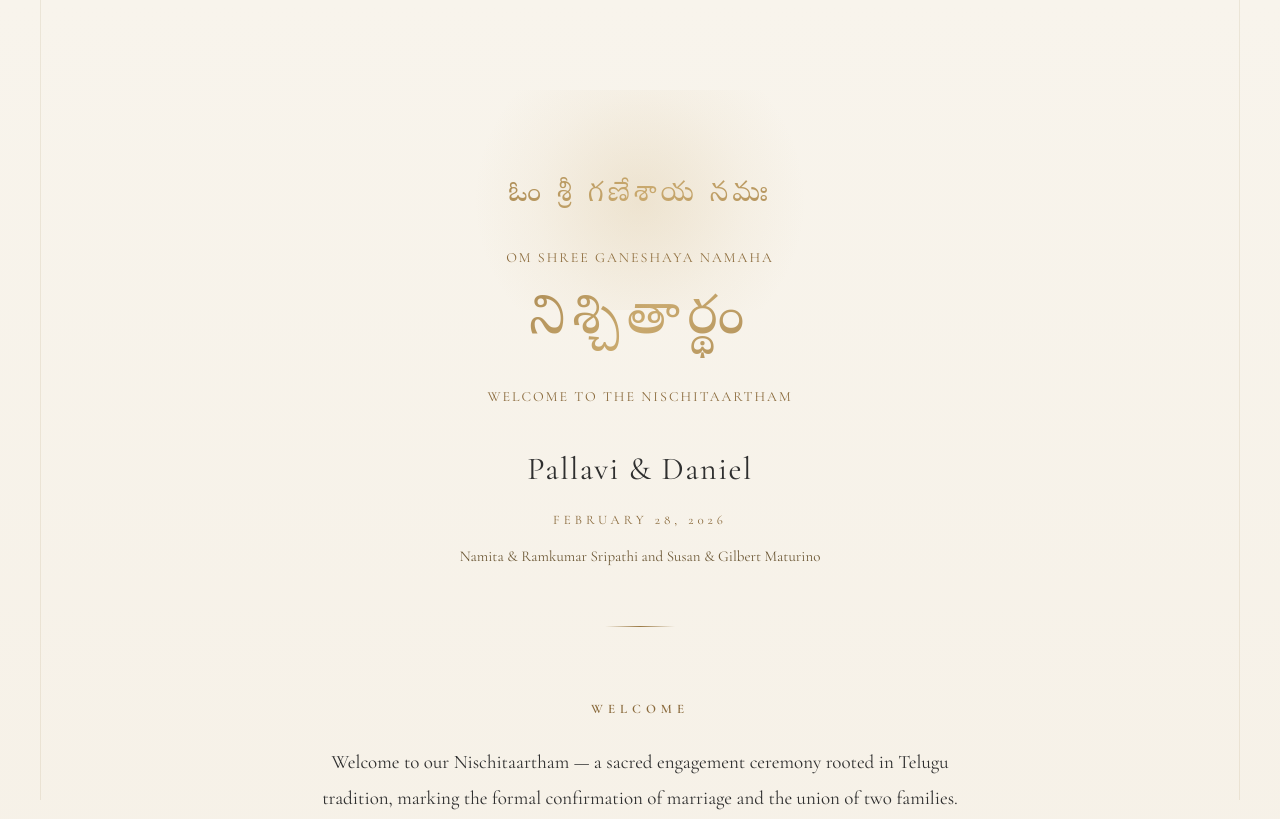
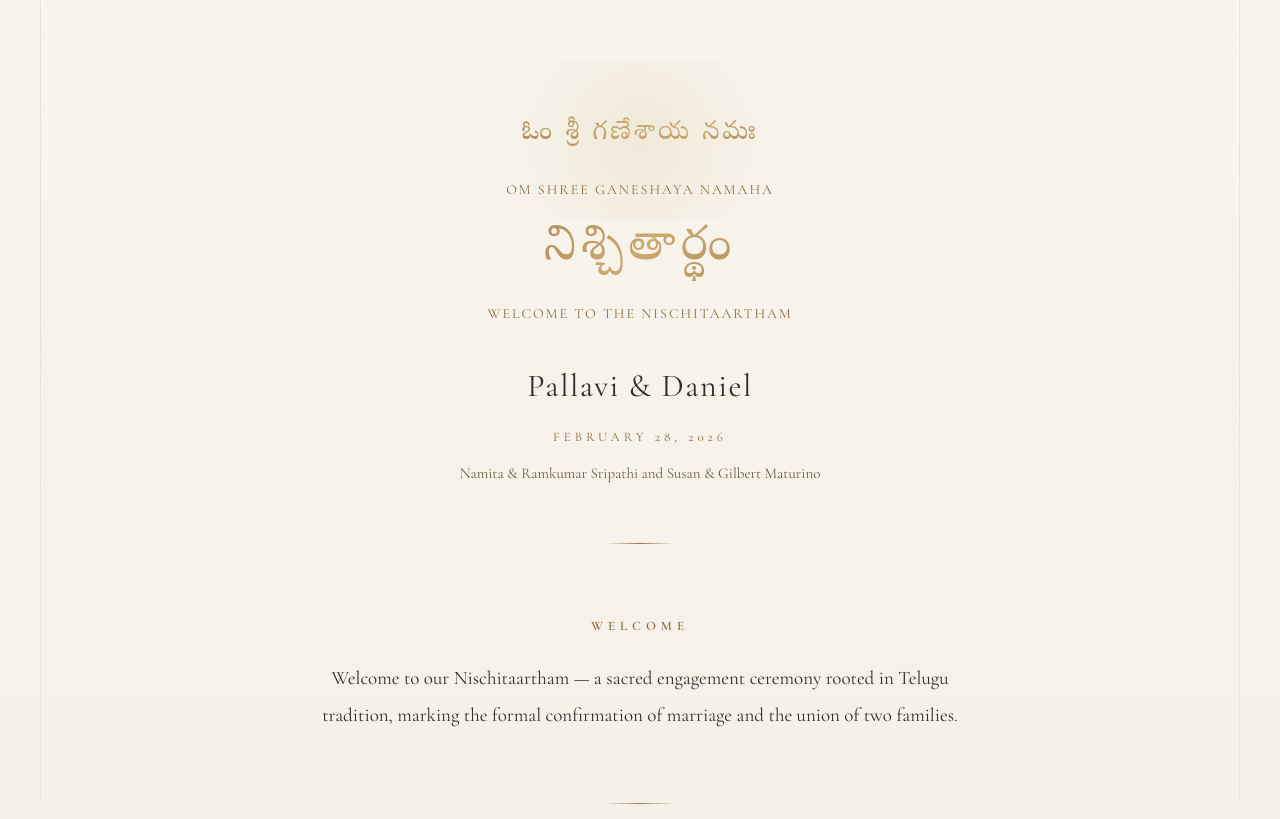
Before and after one commit to kitkatkira/pallavianddaniel, a plain HTML site: page index.html in a window 1280 px wide. Shown: the top 819 px of the page. Drawn offline with nearby package versions, Linux system fonts and the light colour scheme.

Commit message:
index.html

```diff
--- a/index.html
+++ b/index.html
@@ -33,7 +33,7 @@ body::after {
 .container {
     max-width: 760px;
     margin: 0 auto;
-    padding: 170px 32px 90px 32px; /* loosened header */
+    padding: 110px 32px 90px 32px;
     text-align: center;
     position: relative;
 }
@@ -41,12 +41,12 @@ body::after {
 /* Sacred Glow */
 .sacred-glow {
     position: absolute;
-    top: 90px;
+    top: 60px;
     left: 50%;
     transform: translateX(-50%);
-    width: 420px;
-    height: 220px;
-    background: radial-gradient(circle, rgba(201,169,110,0.22) 0%, rgba(201,169,110,0.06) 45%, transparent 70%);
+    width: 360px;
+    height: 160px;
+    background: radial-gradient(circle, rgba(201,169,110,0.15) 0%, rgba(201,169,110,0.05) 45%, transparent 70%);
     z-index: 0;
     pointer-events: none;
 }
@@ -58,35 +58,26 @@ body::after {
     -webkit-text-fill-color: transparent;
 }
 
-/* Animations */
-@keyframes fadeInUp {
-    from { opacity: 0; transform: translateY(15px); }
-    to { opacity: 1; transform: translateY(0); }
-}
-
-@media(max-width: 640px){
-    body::after { margin: 0 18px; }
-    .menu-grid { grid-template-columns: 1fr; }
-    .step { grid-template-columns: 30px auto; }
-
-}
-
 /* Invocation */
 .invocation {
     font-family: 'Noto Serif Telugu', serif;
-    font-size: clamp(22px, 3vw, 28px);
-    letter-spacing: 4px;
-    margin-bottom: 22px;
-    animation: floatSlow 6s ease-in-out infinite;
+    font-size: clamp(20px, 3vw, 26px);
+    letter-spacing: 3px;
+    margin-bottom: 18px;
+ opacity: 0;
+    animation: fadeInUp 1.4s ease forwards;
+    animation-delay: 0.8s;
 }
 
 /* Main Telugu Title */
 .telugu-title {
     font-family: 'Noto Serif Telugu', serif;
-    font-size: clamp(42px, 5vw, 54px);
-    letter-spacing: 7px;
-    margin-bottom: 10px;
-    animation: floatSlow 7s ease-in-out infinite;
+    font-size: clamp(38px, 5vw, 48px);
+    letter-spacing: 5px;
+    margin-bottom: 6px;
+ opacity: 0;
+    animation: fadeInUp 1.4s ease forwards;
+    animation-delay: 0.8s;
 }
 
 /* Subtitle */
@@ -208,6 +199,19 @@ body::after {
     margin-top: 6px;
 }
 
+/* Animations */
+@keyframes fadeInUp {
+    from { opacity: 0; transform: translateY(15px); }
+    to { opacity: 1; transform: translateY(0); }
+}
+
+@media(max-width: 640px){
+    body::after { margin: 0 18px; }
+    .menu-grid { grid-template-columns: 1fr; }
+    .step { grid-template-columns: 30px auto; }
+}
+
+/* Responsive */
 @media(max-width: 640px){
     body::after { margin: 0 18px; }
     .menu-grid { grid-template-columns: 1fr; }
```
